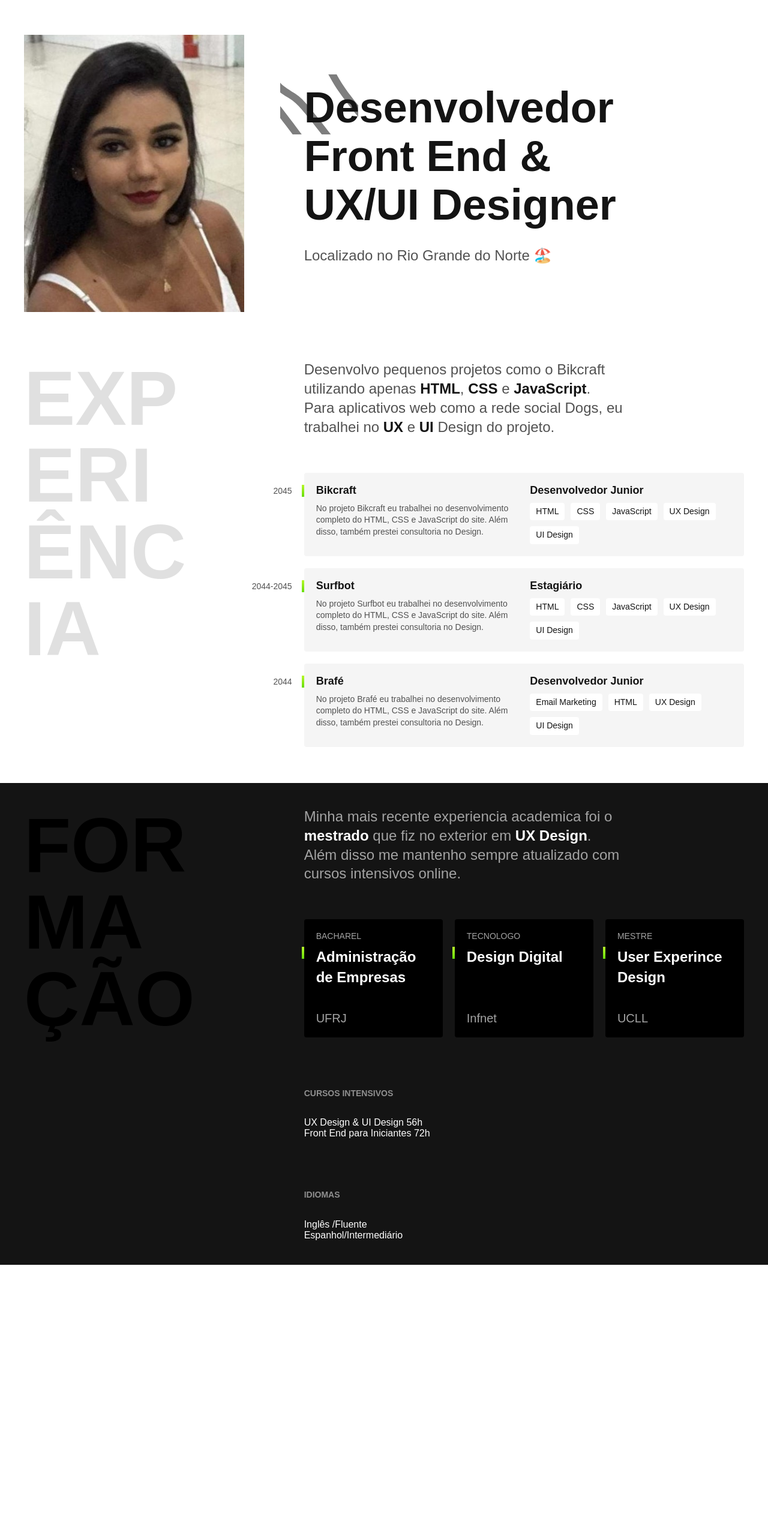
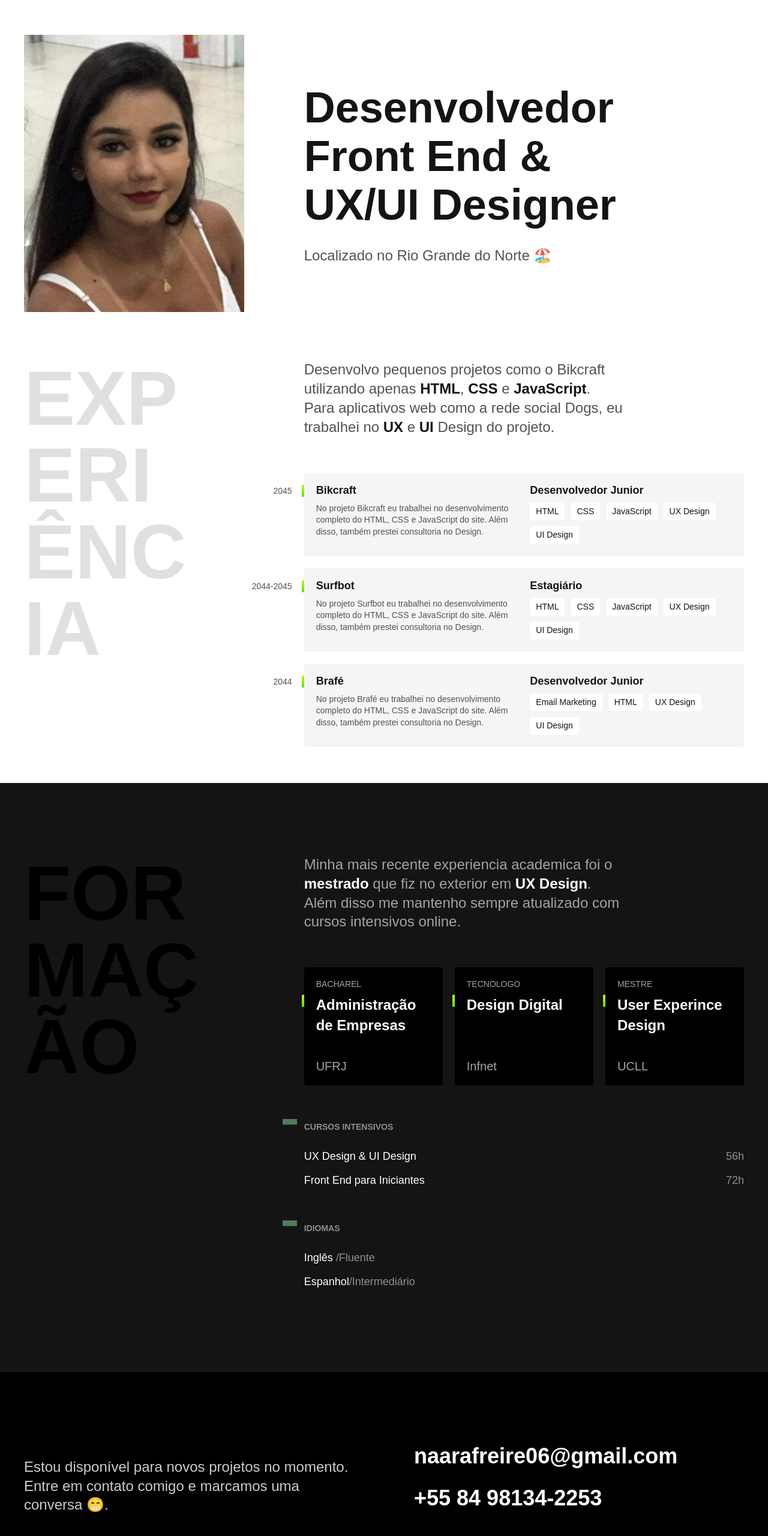
Before and after one commit to andrezanaara/studies, a plain HTML site: page meu_portifolio/index.html in a window 1280 px wide. Shown: the part 162-2722 px from the top of the page at 60% size. Drawn offline with Linux system fonts and the light colour scheme.

Commit message:
atualizando o portifolio

```diff
--- /dev/null
+++ b/meu_portifolio/css/footer.css
@@ -0,0 +1,38 @@
+.footer {
+  background: #000;
+}
+.footer-container {
+  max-width: 1200px;
+  padding: 120px 20px 60px 20px;
+  margin: 0 auto;
+  display: grid;
+  grid-template-columns: 1fr 1fr;
+  gap: 100px;
+  align-items: center;
+}
+.footer-texto {
+  font-size: 1.5rem;
+  line-height: 1.33;
+  color: #ccc;
+}
+.footer-contato li {
+  font-weight: bold;
+  font-size: 2.25rem;
+  line-height: 1.1;
+  color: #fff;
+  margin-bottom: 30px;
+}
+.footer-copy {
+  grid-column: 1/-1;
+  font-size: 1.125rem;
+  color: #8f8f8f;
+}
+@media (max-width: 800px) {
+  .footer-container {
+    grid-template-columns: 1fr;
+    gap: 40px;
+  }
+  .footer-contato li {
+    font-size: 1.5rem;
+  }
+}
--- a/meu_portifolio/css/formacao.css
+++ b/meu_portifolio/css/formacao.css
@@ -1,35 +1,36 @@
-.formacao{
+.formacao {
   background: #141414;
   color: #fff;
 }
-.formacao-container{
+.formacao-container {
   max-width: 1200px;
-  padding: 40px 20px;
+  padding: 120px 20px;
   margin: 0 auto;
   display: grid;
   grid-template-columns: 1fr 2fr;
   gap: 100px;
 }
-.formacao .subtitulo{
+.formacao .subtitulo {
   color: #000;
+  max-width: 5ch;
 }
-.formacao-texto{
+.formacao-texto {
   font-size: 1.5rem;
   line-height: 1.33;
   max-width: 40ch;
   margin-bottom: 60px;
   color: #a3a3a3;
 }
-.formacao-texto strong{
+.formacao-texto strong {
   color: #fff;
 }
-.faculdade-lista{
+.faculdade-lista {
   display: flex;
   flex-wrap: wrap;
   gap: 20px;
   margin-bottom: 60px;
 }
-.faculdade{
+.faculdade {
   flex: 1;
   background: #000;
   padding: 20px;
@@ -37,21 +38,21 @@
   display: flex;
   flex-direction: column;
 }
-.faculdade-tipo{
-  font-size: .875rem;
+.faculdade-tipo {
+  font-size: 0.875rem;
   text-transform: uppercase;
   color: #a3a3a3;
   margin-bottom: 10px;
 }
-.faculdade-curso{
+.faculdade-curso {
   flex: 1;
   font-size: 1.5rem;
   line-height: 1.4;
   margin-bottom: 40px;
   position: relative;
 }
-.faculdade-curso::before{
-  content: ' ';
+.faculdade-curso::before {
+  content: " ";
   display: block;
   width: 4px;
   height: 20px;
@@ -59,14 +60,14 @@
   position: absolute;
   left: -24px;
 }
-.faculdade-instituicao{
+.faculdade-instituicao {
   font-size: 1.25rem;
   color: #a3a3a3;
 }
-.cursos{
+.cursos {
   margin-bottom: 60px;
 }
-.formacao-extra h3{
+.formacao-extra h3 {
   font-size: 0.875rem;
   line-height: 1.4;
   color: #8f8f8f;
@@ -74,10 +75,47 @@
   margin-bottom: 30px;
   position: relative;
 }
-.formacao-extra h3::before{
+.formacao-extra h3::before {
   display: block;
   content: " ";
   width: 24px;
   height: 24px;
-  background: ;
+  position: absolute;
+  left: -36px;
+  top: -4px;
 }
+.cursos h3::before {
+  background: url("../img/greenbook.png") no-repeat center center;
+}
+.idiomas h3::before {
+  background: url("../img/greenbook.png") no-repeat center center;
+}
+.formacao-extra li {
+  font-size: 1.125rem;
+  line-height: 1.1;
+  margin-bottom: 20px;
+}
+.formacao-extra span {
+  color: #8f8f8f;
+}
+.cursos li {
+  display: flex;
+  justify-content: space-between;
+}
+@media (max-width: 800px) {
+  .formacao-container {
+    grid-template-columns: 1fr;
+    padding: 60px 20px;
+    gap: 40px;
+  }
+  .formacao .subtitulo {
+    color: #fff;
+  }
+  .formacao-texto {
+    font-size: 1.125rem;
+  }
+  .formacao-extra h3::before {
+    position: initial;
+    margin-bottom: 10px;
+  }
+}
--- a/meu_portifolio/css/global.css
+++ b/meu_portifolio/css/global.css
@@ -15,17 +15,22 @@ ul {
   padding: 0px;
   list-style: none;
 }
-.subtitulo{
+img {
+  max-width: 100%;
+  height: auto;
+  display: block;
+}
+.subtitulo {
   font-size: 8rem;
   line-height: 1;
   text-transform: uppercase;
   word-break: break-all;
   max-width: 4ch;
 }
-@media (max-width: 800px){
-  .subtitulo{
+@media (max-width: 800px) {
+  .subtitulo {
     font-size: 3rem;
     text-transform: capitalize;
-    max-width: initial;
+    max-width: initial !important;
   }
 }
--- a/meu_portifolio/css/introducao.css
+++ b/meu_portifolio/css/introducao.css
@@ -13,46 +13,34 @@
   margin-bottom: 30px;
   position: relative;
 }
-.introducao h1::before {
-  content: "";
-  display: block;
-  width: 130px;
-  height: 100px;
-  background: url("../img/detalhe.svg") no-repeat center;
-  position: absolute;
-  top: -15px;
-  left: -40px;
-  z-index: -1;
-  opacity: 0.5;
-}
 .introducao p {
   font-size: 1.5rem;
   color: #525252;
 }
-@media (max-width: 1000px){
-  .introducao h1{
+@media (max-width: 1000px) {
+  .introducao h1 {
     font-size: 3rem;
   }
 }
-@media (max-width: 800px){
+@media (max-width: 800px) {
   .introducao {
     grid-template-columns: 1fr 1fr;
     gap: 40px;
   }
-  .introducao h1{
+  .introducao h1 {
     font-size: 2rem;
   }
-  .introducao h1::before{
+  .introducao h1::before {
     width: 30px;
     height: 10px;
     left: 0px;
   }
 }
-@media (max-width: 400px){
-  .introducao{
+@media (max-width: 400px) {
+  .introducao {
     grid-template-columns: 1fr;
   }
-  .introducao img{
+  .introducao img {
     display: none;
   }
 }
--- a/meu_portifolio/css/style.css
+++ b/meu_portifolio/css/style.css
@@ -3,3 +3,4 @@
 @import "./introducao.css";
 @import "./experiencia.css";
 @import "./formacao.css";
+@import "./footer.css";
--- a/meu_portifolio/index.html
+++ b/meu_portifolio/index.html
@@ -5,8 +5,9 @@
   <meta charset="UTF-8">
   <meta name="viewport" content="width=device-width, initial-scale=1.0">
   <title>Lobo - Desenvolvedor e Designer</title>
+  <meta name="description" content="Desenvolvedor Front End & UX/UI Designer
+  Localizado no Rio Grande do Norte">
   <link rel="stylesheet" href="./css/style.css">
-  <link rel="stylesheet" href="./css/introducao.css">
   <script src="https://kit.fontawesome.com/c84eedc737.js" crossorigin="anonymous"></script>
 </head>
 
@@ -22,7 +23,7 @@
     </nav>
   </header>
   <main class="introducao">
-    <img class="lobofoto" src="./img/eu.jpeg" alt="eu">
+    <img class="lobofoto" src="./img/eu.jpeg" alt="eu" width="200px" height="290px">
     <div>
       <h1>Desenvolvedor <br> Front End & <br> UX/UI Designer</h1>
       <p>Localizado no Rio Grande do Norte 🏖️</p>
@@ -32,7 +33,7 @@
   <section class="experiencia" id="experiencia" aria-label="Experiência">
     <h2 class="subtitulo">Experiência</h2>
     <div>
-    <p class="experiencia-texto">Desenvolvo pequenos projetos como o Bikcraft utilizando apenas <strong> HTML</strong>, <strong>CSS</strong> e <strong>JavaScript</strong>. Para aplicativos web como a rede social Dogs, eu trabalhei no  <strong>UX</strong> e  <strong>UI</strong> Design do projeto.</p>
+      <p class="experiencia-texto">Desenvolvo pequenos projetos como o Bikcraft utilizando apenas <strong> HTML</strong>, <strong>CSS</strong> e <strong>JavaScript</strong>. Para aplicativos web como a rede social Dogs, eu trabalhei no <strong>UX</strong> e <strong>UI</strong> Design do projeto.</p>
 
       <div class="empresa">
         <span class="empresa-ano">2045</span>
@@ -112,7 +113,7 @@
               <li>Front End para Iniciantes <span>72h</span></li>
             </ul>
           </div>
-          <div class="Idiomas">
+          <div class="idiomas">
             <h3>Idiomas</h3>
             <ul>
               <li>Inglês <span>/Fluente</span></li>
@@ -123,6 +124,19 @@
       </div>
     </div>
   </section>
+
+  <footer class="footer" id="contato">
+    <div class="footer-container">
+      <p class="footer-texto">
+        Estou disponível para novos projetos no momento. Entre em contato comigo e marcamos uma conversa 😁.
+      </p>
+      <ul class="footer-contato">
+        <li>naarafreire06@gmail.com</li>
+        <li> +55 84 98134-2253</li>
+      </ul>
+      <p class="footer-copy">Lobo. Alguns direitos reservados.</p>
+    </div>
+  </footer>
 </body>
 
 </html>
```
Also changed, not shown: DIO/arrays.js (added, +42 -0 lines), meu_portifolio/img/greenbook.png (added). Lines whose indentation alone changed are shown as unchanged.
